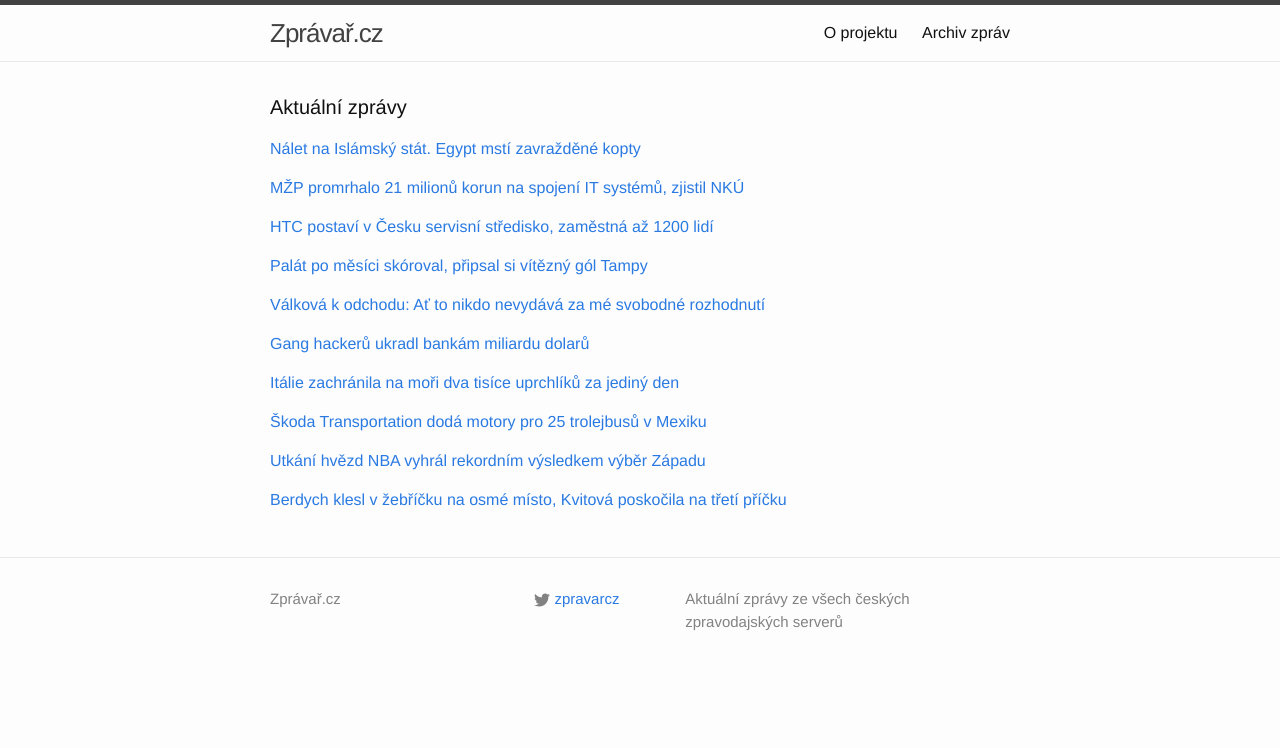
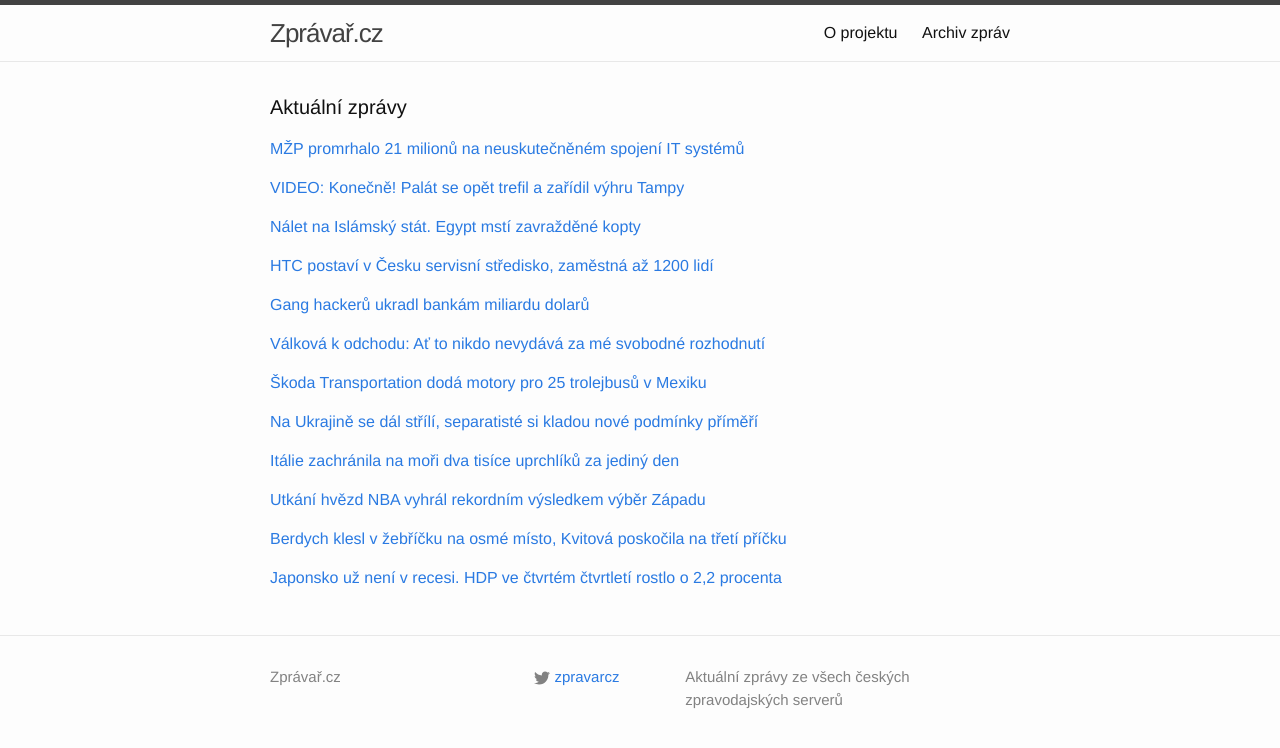
Before and after one commit to adliska/zpravar, a Jekyll site: the page built from index.html, in a window 1280 px wide. Shown: the top 748 px of the page. Built offline with Jekyll 4.4.1, drawn with Linux system fonts in a browser that asks for light colours; some of the changed lines change nothing that is shown.

Commit message:
zpravar news update

```diff
--- a/index.html
+++ b/index.html
@@ -5,8 +5,32 @@ layout: default
 <div class="home">
     <h1 class="page-heading">Aktuální zprávy</h1>
 
-<p><a href="javascript:;" onclick="toggle_visibility('zpravy0')">Nálet na Islámský stát. Egypt mstí zavražděné kopty</a></p>
+<p><a href="javascript:;" onclick="toggle_visibility('zpravy0')">MŽP promrhalo 21 milionů na neuskutečněném spojení IT systémů</a></p>
 <div id="zpravy0" style="display:none">
+<ul>
+<li><a href=http://zpravy.e15.cz/domaci/udalosti/mzp-promrhalo-21-milionu-na-neuskutecnenem-spojeni-it-systemu-1163321>MŽP promrhalo 21 milionů na neuskutečněném spojení IT systémů - zpravy.e15.cz</a></li>
+<li><a href=http://www.novinky.cz/stalo-se/361759-zivotni-prostredi-promrhalo-21-milionu-korun-na-spojeni-it-systemu.html>Životní prostředí promrhalo 21 miliónů korun na spojení IT systémů - www.novinky.cz</a></li>
+<li><a href=http://www.rozhlas.cz/_zprava/mzp-promrhalo-21-milionu-korun-na-spojeni-it-systemu-zjistil-nku--1455929>MŽP promrhalo 21 milionů korun na spojení IT systémů, zjistil NKÚ - www.rozhlas.cz</a></li>
+<li><a href=http://www.ceskenoviny.cz/zpravy/zpravy/mzp-promrhalo-21-milionu-korun-na-spojeni-it-systemu-uvedl-nku/1181894>MŽP promrhalo 21 milionů korun na spojení IT systémů, uvedl NKÚ - www.ceskenoviny.cz</a></li>
+<li><a href=http://zpravy.aktualne.cz/domaci/nku-na-zivotnim-prostredi-promrhali-21-milionu-za-it/r~7a01e6f0b5ac11e4aff10025900fea04/>NKÚ: Na životním prostředí promrhali 21 milionů za IT - zpravy.aktualne.cz</a></li>
+<li><a href=http://domaci.ihned.cz/c1-63543760-mzp-promrhalo-21-milionu-na-propojeni-it-systemu-zjistili-kontrolori>MŽP promrhalo 21 milionů na propojení IT systémů, zjistili kontroloři - domaci.ihned.cz</a></li>
+<li><a href=http://www.lidovky.cz/mzp-promrhalo-21-milionu-korun-na-spojeni-it-systemu-uvedl-nku-p6o-/zpravy-domov.aspx?c=A150216_081207_ln_domov_mmu>Ministerstvo promrhalo 21 milionů za neexistující projekt, tvrdí NKÚ  - www.lidovky.cz</a></li>
+<li><a href=http://www.denik.cz/z_domova/nku-ministerstvo-zivotniho-prostredi-promrhalo-21-milionu-na-spojeni-it-systemu.html>NKÚ: Ministerstvo životního prostředí promrhalo 21 milionů na spojení IT systémů - www.denik.cz</a></li>
+<li><a href=http://www.ceskatelevize.cz/ct24/ekonomika/301841-mzp-chtelo-jednotny-informacni-system-misto-toho-jich-ma-125/>MŽP chtělo jednotný informační systém, místo toho jich má 125 - www.ceskatelevize.cz</a></li>
+</ul>
+</div><p><a href="javascript:;" onclick="toggle_visibility('zpravy1')">VIDEO: Konečně! Palát se opět trefil a zařídil výhru Tampy</a></p>
+<div id="zpravy1" style="display:none">
+<ul>
+<li><a href=http://www.tyden.cz/rubriky/sport/hokej/nhl/video-konecne-palat-se-opet-trefil-a-zaridil-vyhru-tampy_333574.html>VIDEO: Konečně! Palát se opět trefil a zařídil výhru Tampy - www.tyden.cz</a></li>
+<li><a href=http://www.denik.cz/hokej/palat-po-mesici-skoroval-pripsal-si-vitezny-gol-tampy-20150216.html>Palát po měsíci skóroval, připsal si vítězný gól Tampy - www.denik.cz</a></li>
+<li><a href=http://hokej.idnes.cz/palat-trefil-rozdilovou-branku-tampy-d8j-/nhl.aspx?c=A150216_071126_nhl_Mkr>Palát trefil rozdílovou branku Tampy, Neuvirth držel Buffalo ve hře - hokej.idnes.cz</a></li>
+<li><a href=http://www.denik.cz/z_domova/palat-po-mesici-skoroval-pripsal-si-vitezny-gol-tampy-20150216.html>Palát po měsíci skóroval, připsal si vítězný gól Tampy - www.denik.cz</a></li>
+<li><a href=http://www.rozhlas.cz/_zprava/palat-vstrelil-vitezny-gol-tampy-skoroval-po-mesicnim-cekani--1455912>Palát vstřelil vítězný gól Tampy, skóroval po měsíčním čekání - www.rozhlas.cz</a></li>
+<li><a href=http://www.sportovninoviny.cz/zpravy/palat-po-mesici-skoroval-pripsal-si-vitezny-gol-tampy/1181877>Palát po měsíci skóroval, připsal si vítězný gól Tampy - www.sportovninoviny.cz</a></li>
+<li><a href=http://sport.aktualne.cz/palat-dal-vitezny-gol-tampy-voracek-tentokrat-nebodoval/r~67f5bad6b59d11e486b9002590604f2e/>Palát dal vítězný gól Tampy, Voráček tentokrát nebodoval - sport.aktualne.cz</a></li>
+</ul>
+</div><p><a href="javascript:;" onclick="toggle_visibility('zpravy2')">Nálet na Islámský stát. Egypt mstí zavražděné kopty</a></p>
+<div id="zpravy2" style="display:none">
 <ul>
 <li><a href=http://www.tyden.cz/rubriky/zahranici/afrika/nalet-na-islamsky-stat-egypt-msti-zavrazdene-kopty_333568.html>Nálet na Islámský stát. Egypt mstí zavražděné kopty - www.tyden.cz</a></li>
 <li><a href=http://www.ceskatelevize.cz/ct24/svet/301844-na-zavrazdeni-koptu-reagoval-egypt-naletem-na-pozice-dzihadistu/>Na zavraždění koptů reagoval Egypt náletem na pozice džihádistů - www.ceskatelevize.cz</a></li>
@@ -16,19 +40,8 @@ layout: default
 <li><a href=http://zpravy.aktualne.cz/zahranici/odveta-za-smrt-krestanu-egypt-bombardoval-islamisty-v-libyi/r~3d263f4eb5aa11e4ba57002590604f2e/>Odveta za smrt křesťanů. Egypt bombardoval islamisty v Libyi - zpravy.aktualne.cz</a></li>
 <li><a href=http://echo24.cz/a/wch7g>Egypt pomstil vraždu 21 koptů náletem na radikály v Libyi - echo24.cz</a></li>
 </ul>
-</div><p><a href="javascript:;" onclick="toggle_visibility('zpravy1')">MŽP promrhalo 21 milionů korun na spojení IT systémů, zjistil NKÚ</a></p>
-<div id="zpravy1" style="display:none">
-<ul>
-<li><a href=http://www.rozhlas.cz/_zprava/mzp-promrhalo-21-milionu-korun-na-spojeni-it-systemu-zjistil-nku--1455929>MŽP promrhalo 21 milionů korun na spojení IT systémů, zjistil NKÚ - www.rozhlas.cz</a></li>
-<li><a href=http://www.ceskenoviny.cz/zpravy/zpravy/mzp-promrhalo-21-milionu-korun-na-spojeni-it-systemu-uvedl-nku/1181894>MŽP promrhalo 21 milionů korun na spojení IT systémů, uvedl NKÚ - www.ceskenoviny.cz</a></li>
-<li><a href=http://zpravy.aktualne.cz/domaci/nku-na-zivotnim-prostredi-promrhali-21-milionu-za-it/r~7a01e6f0b5ac11e4aff10025900fea04/>NKÚ: Na životním prostředí promrhali 21 milionů za IT - zpravy.aktualne.cz</a></li>
-<li><a href=http://domaci.ihned.cz/c1-63543760-mzp-promrhalo-21-milionu-na-propojeni-it-systemu-zjistili-kontrolori>MŽP promrhalo 21 milionů na propojení IT systémů, zjistili kontroloři - domaci.ihned.cz</a></li>
-<li><a href=http://www.lidovky.cz/mzp-promrhalo-21-milionu-korun-na-spojeni-it-systemu-uvedl-nku-p6o-/zpravy-domov.aspx?c=A150216_081207_ln_domov_mmu>Ministerstvo promrhalo 21 milionů za neexistující projekt, tvrdí NKÚ  - www.lidovky.cz</a></li>
-<li><a href=http://www.denik.cz/z_domova/nku-ministerstvo-zivotniho-prostredi-promrhalo-21-milionu-na-spojeni-it-systemu.html>NKÚ: Ministerstvo životního prostředí promrhalo 21 milionů na spojení IT systémů - www.denik.cz</a></li>
-<li><a href=http://www.ceskatelevize.cz/ct24/ekonomika/301841-mzp-chtelo-jednotny-informacni-system-misto-toho-jich-ma-125/>MŽP chtělo jednotný informační systém, místo toho jich má 125 - www.ceskatelevize.cz</a></li>
-</ul>
-</div><p><a href="javascript:;" onclick="toggle_visibility('zpravy2')">HTC postaví v Česku servisní středisko, zaměstná až 1200 lidí</a></p>
-<div id="zpravy2" style="display:none">
+</div><p><a href="javascript:;" onclick="toggle_visibility('zpravy3')">HTC postaví v Česku servisní středisko, zaměstná až 1200 lidí</a></p>
+<div id="zpravy3" style="display:none">
 <ul>
 <li><a href=http://e-svet.e15.cz/it-byznys/htc-postavi-v-cesku-servisni-stredisko-zamestna-az-1200-lidi-1163286>HTC postaví v Česku servisní středisko, zaměstná až 1200 lidí - e-svet.e15.cz</a></li>
 <li><a href=http://ekonomika.idnes.cz/htc-centrum-v-praze-cesku-0hs-/ekonomika.aspx?c=A150216_074733_ekonomika_skr>Výrobce mobilů HTC chce postavit na Moravě servisní centrum - ekonomika.idnes.cz</a></li>
@@ -37,18 +50,17 @@ layout: default
 <li><a href=http://www.denik.cz/ekonomika/htc-chce-postavit-centrum-v-cr-muze-zamestnat-1200-lidi-20150216.html>HTC chce postavit centrum v ČR, může zaměstnat 1200 lidí - www.denik.cz</a></li>
 <li><a href=http://zpravy.aktualne.cz/ekonomika/do-ceska-miri-mobilni-gigant-otevre-tu-centrum-pro-evropu/r~40d496c4b52111e490f70025900fea04/>Do Česka míří mobilní obr HTC, plánuje tu centrum pro Evropu - zpravy.aktualne.cz</a></li>
 </ul>
-</div><p><a href="javascript:;" onclick="toggle_visibility('zpravy3')">Palát po měsíci skóroval, připsal si vítězný gól Tampy</a></p>
-<div id="zpravy3" style="display:none">
+</div><p><a href="javascript:;" onclick="toggle_visibility('zpravy4')">Gang hackerů ukradl bankám miliardu dolarů</a></p>
+<div id="zpravy4" style="display:none">
 <ul>
-<li><a href=http://www.denik.cz/hokej/palat-po-mesici-skoroval-pripsal-si-vitezny-gol-tampy-20150216.html>Palát po měsíci skóroval, připsal si vítězný gól Tampy - www.denik.cz</a></li>
-<li><a href=http://hokej.idnes.cz/palat-trefil-rozdilovou-branku-tampy-d8j-/nhl.aspx?c=A150216_071126_nhl_Mkr>Palát trefil rozdílovou branku Tampy, Neuvirth držel Buffalo ve hře - hokej.idnes.cz</a></li>
-<li><a href=http://www.denik.cz/z_domova/palat-po-mesici-skoroval-pripsal-si-vitezny-gol-tampy-20150216.html>Palát po měsíci skóroval, připsal si vítězný gól Tampy - www.denik.cz</a></li>
-<li><a href=http://www.rozhlas.cz/_zprava/palat-vstrelil-vitezny-gol-tampy-skoroval-po-mesicnim-cekani--1455912>Palát vstřelil vítězný gól Tampy, skóroval po měsíčním čekání - www.rozhlas.cz</a></li>
-<li><a href=http://www.sportovninoviny.cz/zpravy/palat-po-mesici-skoroval-pripsal-si-vitezny-gol-tampy/1181877>Palát po měsíci skóroval, připsal si vítězný gól Tampy - www.sportovninoviny.cz</a></li>
-<li><a href=http://sport.aktualne.cz/palat-dal-vitezny-gol-tampy-voracek-tentokrat-nebodoval/r~67f5bad6b59d11e486b9002590604f2e/>Palát dal vítězný gól Tampy, Voráček tentokrát nebodoval - sport.aktualne.cz</a></li>
+<li><a href=http://www.novinky.cz/internet-a-pc/bezpecnost/361753-gang-hackeru-ukradl-bankam-miliardu-dolaru.html>Gang hackerů ukradl bankám miliardu dolarů - www.novinky.cz</a></li>
+<li><a href=http://zpravy.idnes.cz/gang-hackeru-ukradl-bankam-pres-miliardu-dolaru-frv-/zahranicni.aspx?c=A150216_072550_zahranicni_skr>Gang hackerů ukradl bankám ve 30 zemích přes miliardu dolarů - zpravy.idnes.cz</a></li>
+<li><a href=http://zpravy.aktualne.cz/zahranici/gang-hackeru-ukradl-bankam-pres-jednu-miliardu-dolaru/r~86db2c42b5a211e498be002590604f2e/>Gang hackerů ukradl bankám přes jednu miliardu dolarů - zpravy.aktualne.cz</a></li>
+<li><a href=http://www.ceskenoviny.cz/zpravy/zpravy/gang-hackeru-ukradl-bankam-pres-miliardu-dolaru-tvrdi-zprava/1181857>Gang hackerů ukradl bankám přes miliardu dolarů, tvrdí zpráva - www.ceskenoviny.cz</a></li>
+<li><a href=http://www.novinky.cz/internet-a-pc/361753-gang-hackeru-ukradl-bankam-miliardu-dolaru.html>Gang hackerů ukradl bankám miliardu dolarů - www.novinky.cz</a></li>
 </ul>
-</div><p><a href="javascript:;" onclick="toggle_visibility('zpravy4')">Válková k odchodu: Ať to nikdo nevydává za mé svobodné rozhodnutí</a></p>
-<div id="zpravy4" style="display:none">
+</div><p><a href="javascript:;" onclick="toggle_visibility('zpravy5')">Válková k odchodu: Ať to nikdo nevydává za mé svobodné rozhodnutí</a></p>
+<div id="zpravy5" style="display:none">
 <ul>
 <li><a href=http://zpravy.e15.cz/domaci/politika/valkova-k-odchodu-at-to-nikdo-nevydava-za-me-svobodne-rozhodnuti-1163309>Válková k odchodu: Ať to nikdo nevydává za mé svobodné rozhodnutí - zpravy.e15.cz</a></li>
 <li><a href=http://echo24.cz/a/wS2MQ>Válková: Rezignace není moje svobodné rozhodnutí - echo24.cz</a></li>
@@ -56,44 +68,50 @@ layout: default
 <li><a href=http://www.ceskatelevize.cz/ct24/domaci/301840-valkova-odejit-nechtela-primelo-ji-vedeni-ano/>Válková odejít nechtěla, přimělo ji vedení ANO - www.ceskatelevize.cz</a></li>
 <li><a href=http://www.novinky.cz/domaci/361751-valkova-vyzvali-me-abych-skoncila-co-nejdriv-moje-rozhodnuti-to-nebylo.html>Válková: Vyzvali mě, abych skončila co nejdřív. Moje rozhodnutí to nebylo - www.novinky.cz</a></li>
 </ul>
-</div><p><a href="javascript:;" onclick="toggle_visibility('zpravy5')">Gang hackerů ukradl bankám miliardu dolarů</a></p>
-<div id="zpravy5" style="display:none">
+</div><p><a href="javascript:;" onclick="toggle_visibility('zpravy6')">Škoda Transportation dodá motory pro 25 trolejbusů v Mexiku</a></p>
+<div id="zpravy6" style="display:none">
 <ul>
-<li><a href=http://www.novinky.cz/internet-a-pc/bezpecnost/361753-gang-hackeru-ukradl-bankam-miliardu-dolaru.html>Gang hackerů ukradl bankám miliardu dolarů - www.novinky.cz</a></li>
-<li><a href=http://zpravy.idnes.cz/gang-hackeru-ukradl-bankam-pres-miliardu-dolaru-frv-/zahranicni.aspx?c=A150216_072550_zahranicni_skr>Gang hackerů ukradl bankám ve 30 zemích přes miliardu dolarů - zpravy.idnes.cz</a></li>
-<li><a href=http://zpravy.aktualne.cz/zahranici/gang-hackeru-ukradl-bankam-pres-jednu-miliardu-dolaru/r~86db2c42b5a211e498be002590604f2e/>Gang hackerů ukradl bankám přes jednu miliardu dolarů - zpravy.aktualne.cz</a></li>
-<li><a href=http://www.ceskenoviny.cz/zpravy/zpravy/gang-hackeru-ukradl-bankam-pres-miliardu-dolaru-tvrdi-zprava/1181857>Gang hackerů ukradl bankám přes miliardu dolarů, tvrdí zpráva - www.ceskenoviny.cz</a></li>
-<li><a href=http://www.novinky.cz/internet-a-pc/361753-gang-hackeru-ukradl-bankam-miliardu-dolaru.html>Gang hackerů ukradl bankám miliardu dolarů - www.novinky.cz</a></li>
+<li><a href=http://www.denik.cz/ekonomika/skoda-transportation-doda-motory-pro-25-trolejbusu-v-mexiku-20150216.html>Škoda Transportation dodá motory pro 25 trolejbusů v Mexiku - www.denik.cz</a></li>
+<li><a href=http://zpravy.e15.cz/byznys/prumysl-a-energetika/skoda-transportation-doda-motory-pro-25-trolejbusu-v-mexiku-1163292>Škoda Transportation dodá motory pro 25 trolejbusů v Mexiku - zpravy.e15.cz</a></li>
+<li><a href=http://zpravy.e15.cz/byznys/doprava-a-logistika/skoda-transportation-doda-motory-pro-25-trolejbusu-v-mexiku-1163292>Škoda Transportation dodá motory pro 25 trolejbusů v Mexiku - zpravy.e15.cz</a></li>
+<li><a href=http://byznys.lidovky.cz/plzenska-skoda-bude-s-mexicany-montovat-trolejbusy-za-100-milionu-pxh-/doprava.aspx?c=A150213_174154_ln-doprava_pave>Plzeňská Škoda bude s Mexičany montovat trolejbusy. Za 100 milionů  - byznys.lidovky.cz</a></li>
 </ul>
-</div><p><a href="javascript:;" onclick="toggle_visibility('zpravy6')">Itálie zachránila na moři dva tisíce uprchlíků za jediný den</a></p>
-<div id="zpravy6" style="display:none">
+</div><p><a href="javascript:;" onclick="toggle_visibility('zpravy7')">Na Ukrajině se dál střílí, separatisté si kladou nové podmínky příměří </a></p>
+<div id="zpravy7" style="display:none">
+<ul>
+<li><a href=http://www.lidovky.cz/na-ukrajine-se-dal-strili-separatiste-si-kladou-nove-podminky-primeri-1k7-/zpravy-svet.aspx?c=A150216_092121_ln_zahranici_msl>Na Ukrajině se dál střílí, separatisté si kladou nové podmínky příměří  - www.lidovky.cz</a></li>
+<li><a href=http://zahranicni.ihned.cz/rusko/c1-63544210-o-debalceve-se-bojuje-vic-nez-pred-primerim-strili-se-u-mariupolu-a-donecka>O Debalceve se bojuje víc než před příměřím, střílí se u Mariupolu a Doněcka - zahranicni.ihned.cz</a></li>
+<li><a href=http://echo24.cz/a/iafnr>Příměří se nedodržuje. Na Donbasu se dál bojuje - echo24.cz</a></li>
+<li><a href=http://www.ceskenoviny.cz/zpravy/zpravy/na-vychode-ukrajiny-se-dal-strili-bojuje-se-o-debalceve/1181917>Na východě Ukrajiny se dál střílí, bojuje se o Debalceve - www.ceskenoviny.cz</a></li>
+</ul>
+</div><p><a href="javascript:;" onclick="toggle_visibility('zpravy8')">Itálie zachránila na moři dva tisíce uprchlíků za jediný den</a></p>
+<div id="zpravy8" style="display:none">
 <ul>
 <li><a href=http://zpravy.aktualne.cz/zahranici/italie-zachranila-na-mori-za-jediny-den-dva-tisice-uprchliku/r~2d798886b5a411e4833a0025900fea04/>Itálie zachránila na moři dva tisíce uprchlíků za jediný den - zpravy.aktualne.cz</a></li>
 <li><a href=http://zpravy.idnes.cz/italie-uprchlici-stredozemni-more-d5w-/zahranicni.aspx?c=A150216_070257_zahranicni_skr>Itálie zachránila na moři za jediný den přes dva tisíce uprchlíků - zpravy.idnes.cz</a></li>
 <li><a href=http://www.novinky.cz/zahranicni/evropa/361754-ve-stredozemnim-mori-zachranili-pres-2000-uprchliku.html>Ve Středozemním moři zachránili přes 2000 uprchlíků - www.novinky.cz</a></li>
 <li><a href=http://www.ceskenoviny.cz/zpravy/zpravy/italske-lode-zachranily-na-mori-za-jeden-den-pres-2000-uprchliku/1181854>Italské lodě zachránily na moři za jeden den přes 2000 uprchlíků - www.ceskenoviny.cz</a></li>
 </ul>
-</div><p><a href="javascript:;" onclick="toggle_visibility('zpravy7')">Škoda Transportation dodá motory pro 25 trolejbusů v Mexiku</a></p>
-<div id="zpravy7" style="display:none">
-<ul>
-<li><a href=http://www.denik.cz/ekonomika/skoda-transportation-doda-motory-pro-25-trolejbusu-v-mexiku-20150216.html>Škoda Transportation dodá motory pro 25 trolejbusů v Mexiku - www.denik.cz</a></li>
-<li><a href=http://zpravy.e15.cz/byznys/prumysl-a-energetika/skoda-transportation-doda-motory-pro-25-trolejbusu-v-mexiku-1163292>Škoda Transportation dodá motory pro 25 trolejbusů v Mexiku - zpravy.e15.cz</a></li>
-<li><a href=http://zpravy.e15.cz/byznys/doprava-a-logistika/skoda-transportation-doda-motory-pro-25-trolejbusu-v-mexiku-1163292>Škoda Transportation dodá motory pro 25 trolejbusů v Mexiku - zpravy.e15.cz</a></li>
-<li><a href=http://byznys.lidovky.cz/plzenska-skoda-bude-s-mexicany-montovat-trolejbusy-za-100-milionu-pxh-/doprava.aspx?c=A150213_174154_ln-doprava_pave>Plzeňská Škoda bude s Mexičany montovat trolejbusy. Za 100 milionů  - byznys.lidovky.cz</a></li>
-</ul>
-</div><p><a href="javascript:;" onclick="toggle_visibility('zpravy8')">Utkání hvězd NBA vyhrál rekordním výsledkem výběr Západu</a></p>
-<div id="zpravy8" style="display:none">
+</div><p><a href="javascript:;" onclick="toggle_visibility('zpravy9')">Utkání hvězd NBA vyhrál rekordním výsledkem výběr Západu</a></p>
+<div id="zpravy9" style="display:none">
 <ul>
 <li><a href=http://www.denik.cz/ostatni_sport/utkani-hvezd-nba-vyhral-rekordnim-vysledkem-vyber-zapadu-20150216.html>Utkání hvězd NBA vyhrál rekordním výsledkem výběr Západu - www.denik.cz</a></li>
 <li><a href=http://sport.aktualne.cz/utkani-hvezd-nba-vyhral-rekordnim-vysledkem-vyber-zapadu/r~abcce84eb5aa11e49f60002590604f2e/>Utkání hvězd NBA vyhrál rekordním výsledkem výběr Západu - sport.aktualne.cz</a></li>
 <li><a href=http://www.sportovninoviny.cz/zpravy/utkani-hvezd-nba-vyhral-rekordnim-vysledkem-vyber-zapadu/1181891>Utkání hvězd NBA vyhrál rekordním výsledkem výběr Západu - www.sportovninoviny.cz</a></li>
 <li><a href=http://sport.idnes.cz/basketbal-nba-utkani-hvezd-dc7-/basket.aspx?c=A150216_073258_sport-basket_rou>Utkání hvězd NBA ovládl tým Západu, Westbrook nasázel 41 bodů - sport.idnes.cz</a></li>
 </ul>
-</div><p><a href="javascript:;" onclick="toggle_visibility('zpravy9')">Berdych klesl v žebříčku na osmé místo, Kvitová poskočila na třetí příčku</a></p>
-<div id="zpravy9" style="display:none">
+</div><p><a href="javascript:;" onclick="toggle_visibility('zpravy10')">Berdych klesl v žebříčku na osmé místo, Kvitová poskočila na třetí příčku</a></p>
+<div id="zpravy10" style="display:none">
 <ul>
 <li><a href=http://sport.idnes.cz/tenis-zebricky-berdych-kvitova-d3i-/tenis.aspx?c=A150216_084830_tenis_rou>Berdych klesl v žebříčku na osmé místo, Kvitová poskočila na třetí příčku - sport.idnes.cz</a></li>
 <li><a href=http://sport.aktualne.cz/z-kvitove-je-svetova-trojka-berdych-klesl-na-osme-misto/r~1a2e3b0eb5af11e4ba57002590604f2e/>Z Kvitové je světová trojka, Berdych klesl na osmé místo - sport.aktualne.cz</a></li>
 <li><a href=http://www.sportovninoviny.cz/zpravy/berdych-klesl-v-zebricku-na-osme-misto-kvitova-je-nove-treti/1181897>Berdych klesl v žebříčku na osmé místo, Kvitová je nově třetí - www.sportovninoviny.cz</a></li>
 </ul>
+</div><p><a href="javascript:;" onclick="toggle_visibility('zpravy11')">Japonsko už není v recesi. HDP ve čtvrtém čtvrtletí rostlo o 2,2 procenta</a></p>
+<div id="zpravy11" style="display:none">
+<ul>
+<li><a href=http://byznys.ihned.cz/c1-63544160-japonsko-uz-neni-v-recesi-hdp-ve-ctvrtem-ctvrtleti-rostlo-o-2-2-procenta>Japonsko už není v recesi. HDP ve čtvrtém čtvrtletí rostlo o 2,2 procenta - byznys.ihned.cz</a></li>
+<li><a href=http://zpravy.e15.cz/burzy-a-trhy/makroekonomicka-data/japonsko-se-vymanilo-z-recese-hdp-rostlo-o-vic-nez-dve-procenta-1163293>Japonsko se vymanilo z recese, HDP rostlo o víc než dvě procenta - zpravy.e15.cz</a></li>
+<li><a href=http://www.financninoviny.cz/zpravodajstvi/zpravy/japonsko-se-vymanilo-z-recese-hdp-rostlo-o-2-2-/1181855>Japonsko se vymanilo z recese, HDP rostlo o 2,2 % - www.financninoviny.cz</a></li>
+</ul>
 </div></div>
```
